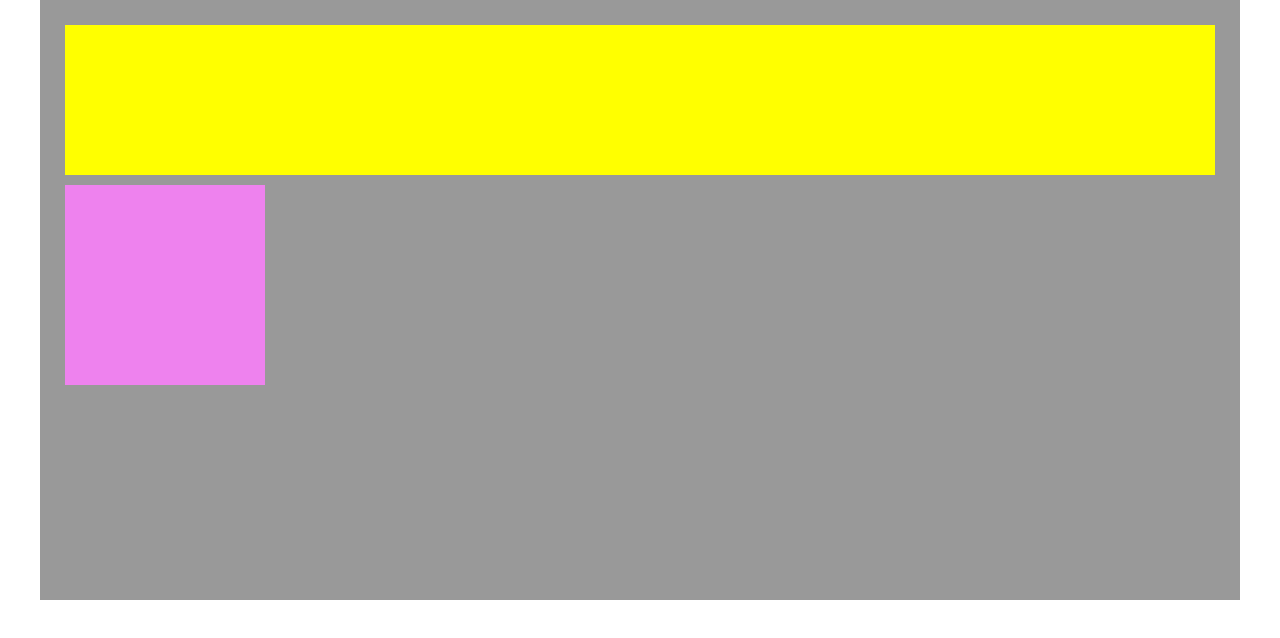
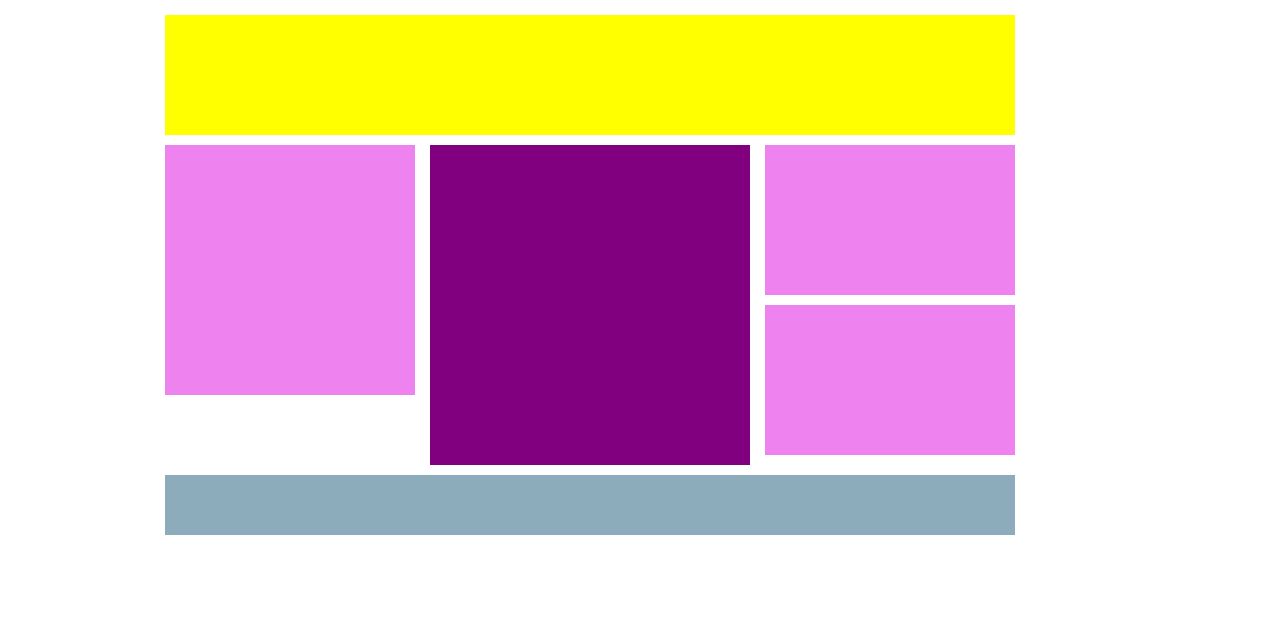
Before and after one commit to danielpellegrini/htmlcss-struttura-wp, a plain HTML site: page index.html in a window 1280 px wide. Drawn offline with Linux system fonts and the light colour scheme.

Commit message:
just resizing

```diff
--- a/css/style.css
+++ b/css/style.css
@@ -4,25 +4,55 @@
   padding: 0;
 }
 
-.container {
-  width: 1200px;
+main {
+  width: 1000px;
   height: 600px;
-  background-color: #999;
   margin: 0 auto;
-  padding: 25px 25px 0;
+  padding: 15px 25px 0;
+
 }
 
 header {
-  width: 1150px;
-  height: 150px;
+  width: 850px;
+  height: 120px;
   background-color: yellow;
   float: left;
   margin-bottom: 10px;
 }
 
+.clearfix::after {
+  content: "";
+  display: table;
+  clear: both;
+}
+
 .left {
-  width: 200px;
-  height: 200px;
+  width: 250px;
+  height: 250px;
   background-color: violet;
   float: left;
 }
+
+.center {
+  width: 320px;
+  height: 320px;
+  background-color: purple;
+  float: left;
+  margin: 0 15px 10px;
+}
+
+.right {
+  width: 250px;
+  height: 150px;
+  background-color: violet;
+  float: left;
+  margin-bottom: 10px;
+}
+
+footer {
+  width: 850px;
+  height: 60px;
+  background-color: #8CACBC;
+  float: left;
+  margin-bottom: 10px;
+}
--- a/index.html
+++ b/index.html
@@ -8,7 +8,7 @@
 
   <body>
     <!-- main container -->
-    <main class="container">
+    <main class="clearfix">
       <!-- head -->
       <header>
       </header>
@@ -19,6 +19,21 @@
       </div>
       <!-- /left side -->
 
+      <!-- center -->
+      <div class="center">
+      </div>
+      <!-- /center -->
+
+      <!-- right side -->
+      <div class="right">
+      </div>
+      <div class="right">
+      </div>
+      <!-- /right side -->
+
+      <!-- bottom -->
+      <footer></footer>
+      <!-- /bottom -->
 
 
     </main>
```
